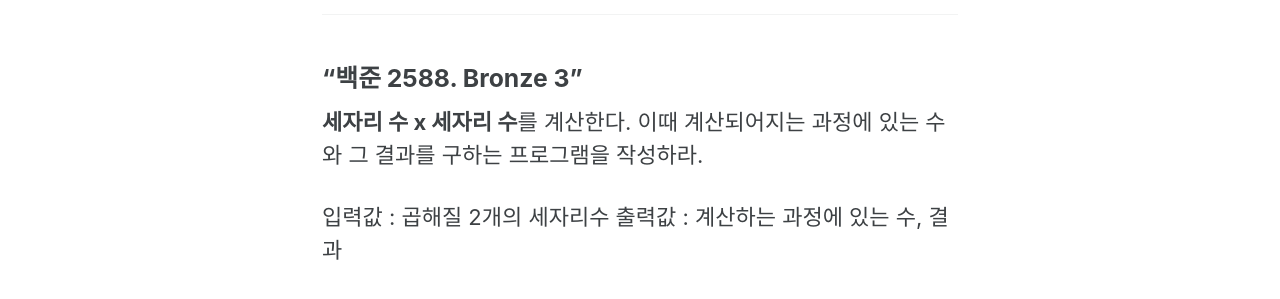
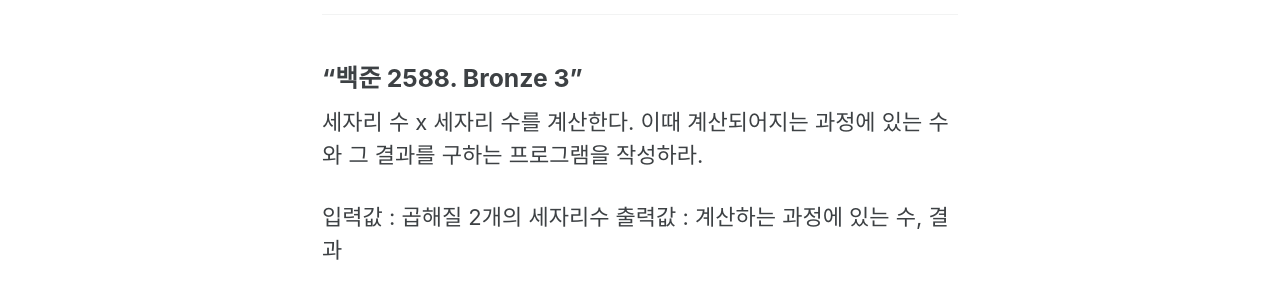
Before and after one commit to Dongun614/Dongun614.github.io, a Jekyll site: the page built from _posts/2023-07-24-backjoon2588.md, in a window 1280 px wide and 900 px high. Shown: the part 438-737 px from the top of the window. Built offline with Jekyll 4.4.1, drawn with Linux system fonts in a browser that asks for light colours; cached includes are drawn as plain includes.

Commit message:
내용 수정 2

```diff
--- a/_posts/2023-07-24-backjoon2588.md
+++ b/_posts/2023-07-24-backjoon2588.md
@@ -11,7 +11,7 @@ title: 💻Baekjoon 2588💻
 
 ### "백준 2588. Bronze 3"
 
-**세자리 수 x 세자리 수**를 계산한다.
+세자리 수 x 세자리 수를 계산한다.
 이때 계산되어지는 과정에 있는 수와 그 결과를 구하는 프로그램을 작성하라.
 
 입력값 : 곱해질 2개의 세자리수
```
